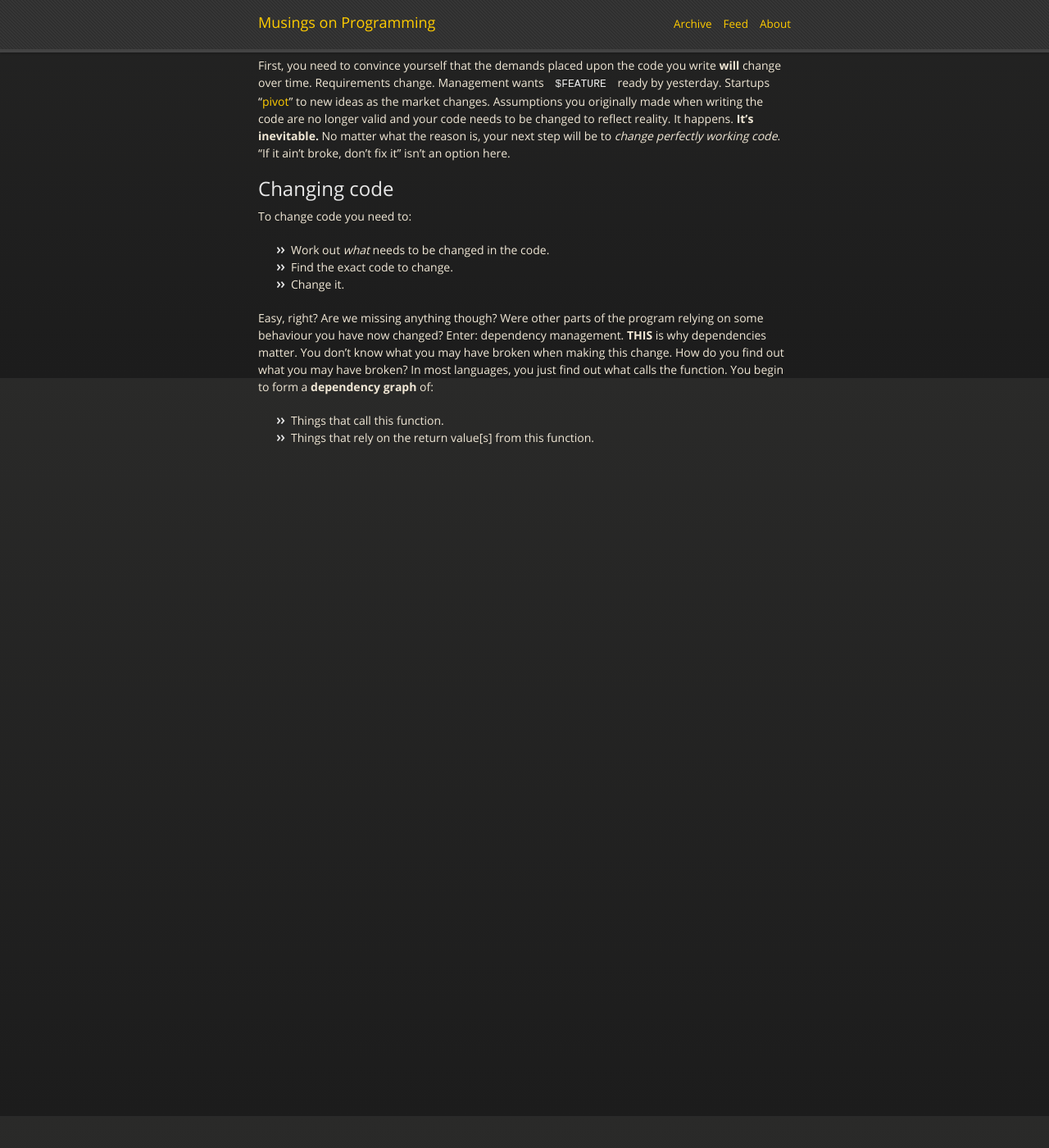
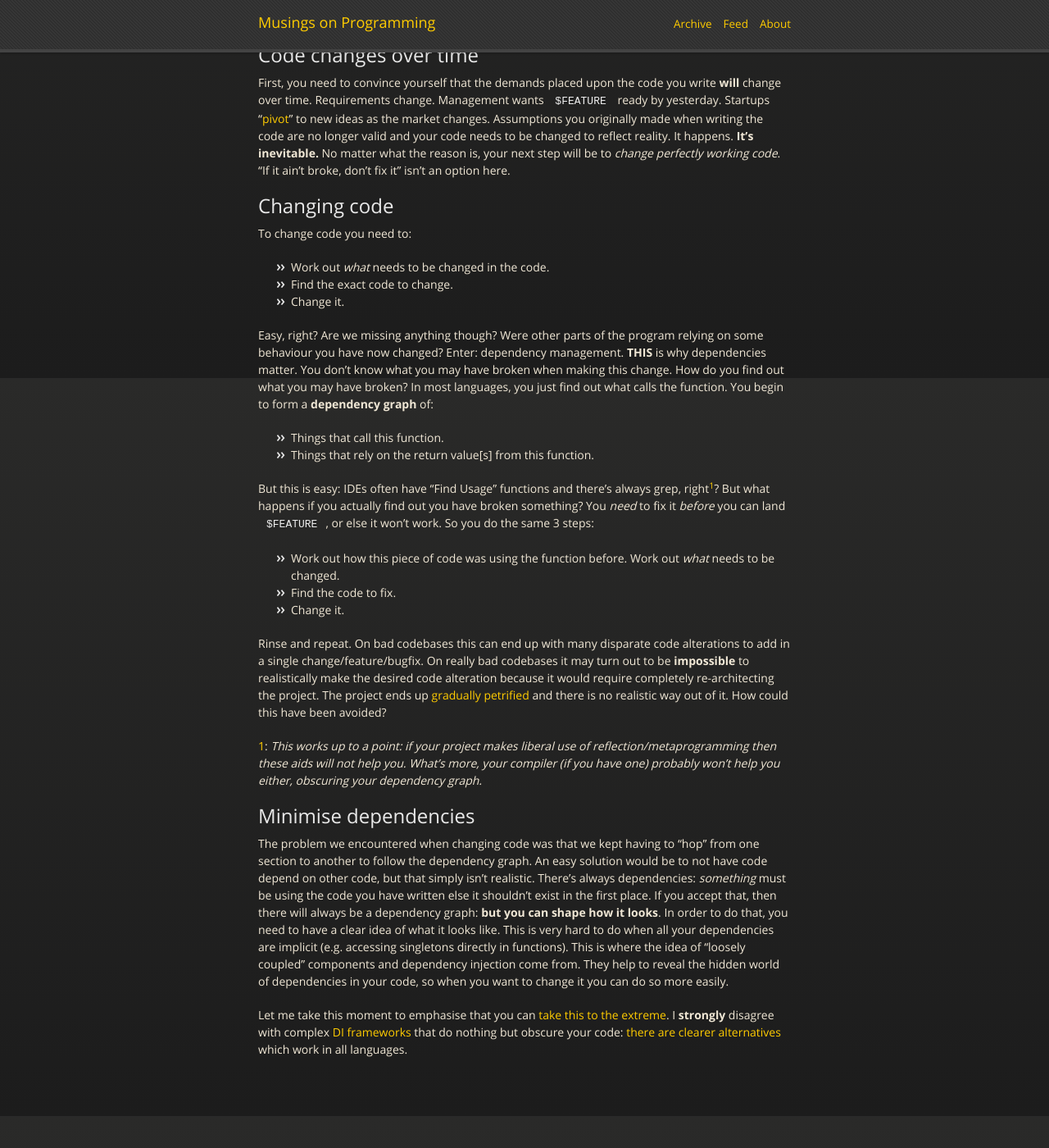
Before and after one commit to kegsay/blog, a Jekyll site: the page built from _posts/2016-11-09-Why-manage-dependencies.md, in a window 1280 px wide and 1400 px high, scrolled down 439 px. Shown: the whole window at 82% size. Built offline with Jekyll 4.4.1, drawn with Linux system fonts in a browser that asks for light colours; nearby versions of some CDN libraries; before the commit the page ends 1093 px from its top, so only the background shows below that; some of the changed text lies outside the part shown.

Commit message:
Update 2016-11-09-Why-manage-dependencies.md

```diff
--- a/_posts/2016-11-09-Why-manage-dependencies.md
+++ b/_posts/2016-11-09-Why-manage-dependencies.md
@@ -11,7 +11,7 @@
  - [Hide information](https://en.wikipedia.org/wiki/Information_hiding)!
 
 But have you ever thought "why bother"? It nearly always slows you down, so why don't we just:
- - Keep classes coupled and just use the bits you require.
+ - Keep classes tightly coupled and just use the bits you require. You probably aren't ever going to need the class elsewhere.
  - Make liberal use of singletons accessed directly in code.
  - Leave everything publicly accessible: [we're all consenting adults here](https://www.python.org/), amirite?
 
@@ -32,3 +32,19 @@
 Easy, right? Are we missing anything though? Were other parts of the program relying on some behaviour you have now changed? Enter: dependency management. **THIS** is why dependencies matter. You don't know what you may have broken when making this change. How do you find out what you may have broken? In most languages, you just find out what calls the function. You begin to form a **dependency graph** of:
  - Things that call this function.
  - Things that rely on the return value[s] from this function.
+
+But this is easy: IDEs often have "Find Usage" functions and there's always grep, right<sup>[1](#reflection)</sup>? But what happens if you actually find out you have broken something? You *need* to fix it *before* you can land `$FEATURE`, or else it won't work. So you do the same 3 steps:
+ - Work out how this piece of code was using the function before. Work out *what* needs to be changed.
+ - Find the code to fix.
+ - Change it.
+
+Rinse and repeat. On bad codebases this can end up with many disparate code alterations to add in a single change/feature/bugfix. On really bad codebases it may turn out to be **impossible** to realistically make the desired code alteration because it would require completely re-architecting the project. The project ends up [gradually petrified](http://finalfantasy.wikia.com/wiki/Gradual_Petrify_(status)) and there is no realistic way out of it. How could this have been avoided?
+
+
+<a name="reflection">1</a>: *This works up to a point: if your project makes liberal use of reflection/metaprogramming then these aids will not help you. What's more, your compiler (if you have one) probably won't help you either, obscuring your dependency graph.*
+
+## Minimise dependencies
+
+The problem we encountered when changing code was that we kept having to "hop" from one section to another to follow the dependency graph. An easy solution would be to not have code depend on other code, but that simply isn't realistic. There's always dependencies: *something* must be using the code you have written else it shouldn't exist in the first place. If you accept that, then there will always be a dependency graph: **but you can shape how it looks**. In order to do that, you need to have a clear idea of what it looks like. This is very hard to do when all your dependencies are implicit (e.g. accessing singletons directly in functions). This is where the idea of "loosely coupled" components and dependency injection come from. They help to reveal the hidden world of dependencies in your code, so when you want to change it you can do so more easily.
+
+Let me take this moment to emphasise that you can [take this to the extreme](https://github.com/EnterpriseQualityCoding/FizzBuzzEnterpriseEdition). I **strongly** disagree with complex [DI frameworks](https://projects.spring.io/spring-framework/) that do nothing but obscure your code: [there are clearer alternatives](https://en.wikipedia.org/wiki/Dependency_injection#Constructor_injection) which work in all languages.
```
